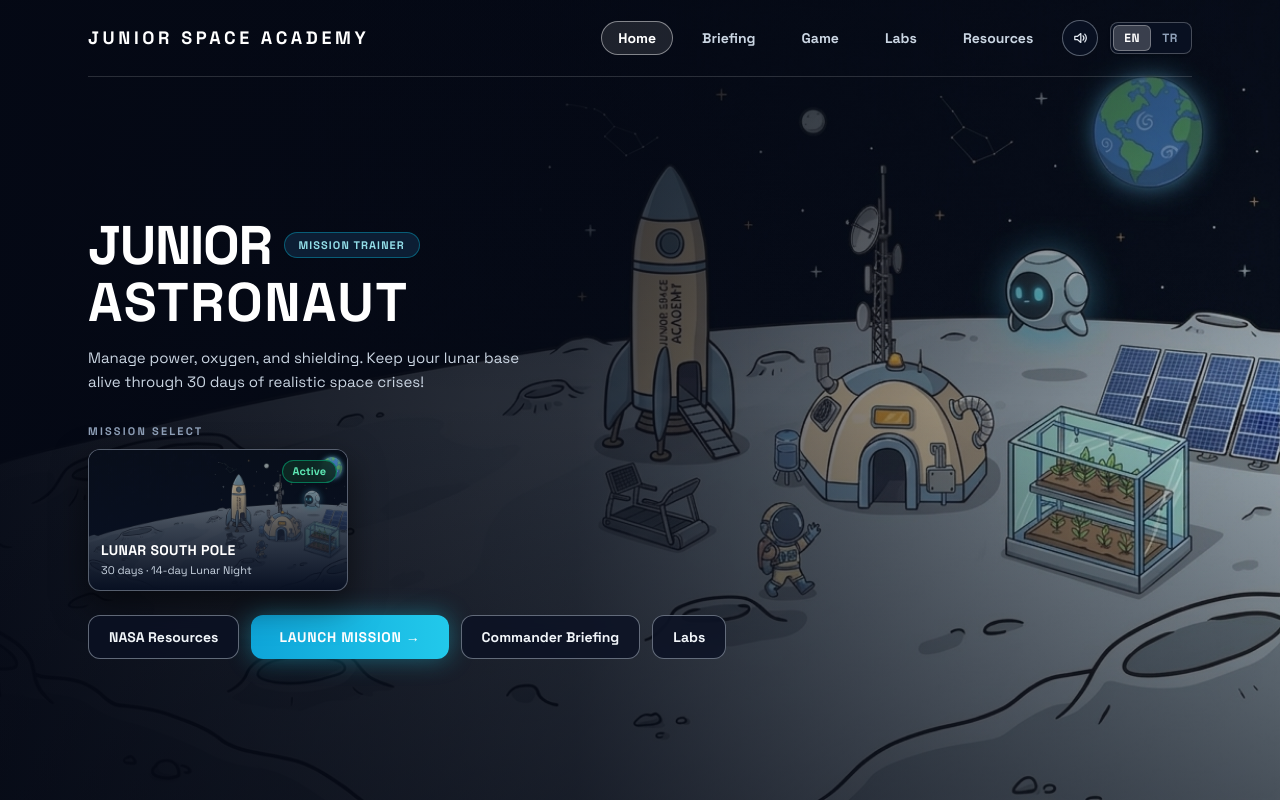
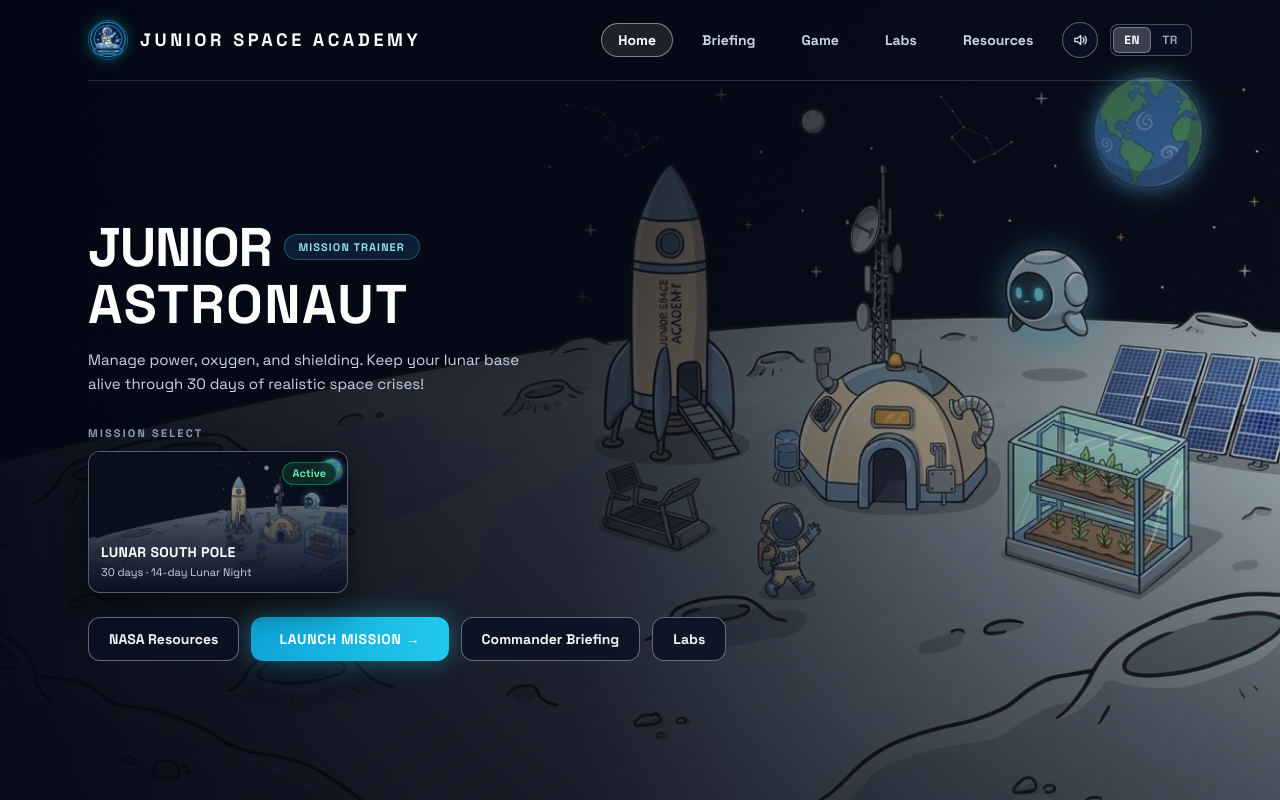
Before and after one commit to nurguld/UONA_Space-Survival-Academy, a React (Vite) app: page / in a window 1280 px wide. Built offline with nearby package versions, Linux system fonts and the light colour scheme.

Commit message:
LogoEklendi

```diff
--- a/index.html
+++ b/index.html
@@ -2,10 +2,10 @@
 <html lang="en">
   <head>
     <meta charset="UTF-8" />
-    <link rel="icon" type="image/svg+xml" href="/favicon.svg" />
+    <link rel="icon" href="/src/assets/logo.png" />
     <link href="https://fonts.googleapis.com/css2?family=Pixelify+Sans:wght@400;700&family=Space+Grotesk:wght@400;500;700&display=swap" rel="stylesheet">
     <meta name="viewport" content="width=device-width, initial-scale=1.0" />
-    <title>junior-space-academy</title>
+    <title>Junior Space Academy</title>
   </head>
   <body>
     <div id="root"></div>
--- a/src/components/Navbar.tsx
+++ b/src/components/Navbar.tsx
@@ -1,5 +1,6 @@
 import { useEffect, useState } from 'react'
 import { Link, useLocation } from 'react-router-dom'
+import logoImg from '../assets/logo.png'
 import { useLanguage } from '../context/LanguageContext'
 import {
   getSoundMuted,
@@ -87,9 +88,15 @@ export default function Navbar() {
       <Link
         to="/"
         onClick={() => playClick()}
-        className="text-base sm:text-lg font-bold tracking-[0.2em] uppercase text-white hover:text-cyan-300 transition-colors"
+        className="inline-flex items-center gap-3 text-base sm:text-lg font-bold tracking-[0.2em] uppercase text-white hover:text-cyan-300 transition-colors"
       >
-        JUNIOR SPACE ACADEMY
+        <img
+          src={logoImg}
+          alt=""
+          aria-hidden="true"
+          className="h-9 w-9 sm:h-10 sm:w-10 shrink-0 rounded-full object-cover border border-cyan-400/45 shadow-[0_0_14px_rgba(34,211,238,0.28)]"
+        />
+        <span>JUNIOR SPACE ACADEMY</span>
       </Link>
 
       <nav aria-label={pick('Main menu', 'Ana menü')} className="flex flex-wrap items-center gap-2 sm:gap-3">
--- a/src/pages/gamePages/Result.tsx
+++ b/src/pages/gamePages/Result.tsx
@@ -1,6 +1,7 @@
 import { useRef, useState } from 'react'
 import { Link, useNavigate } from 'react-router-dom'
 import html2canvas from 'html2canvas'
+import logoImg from '../../assets/logo.png'
 import Navbar from '../../components/Navbar'
 import { RESOURCE_ORDER } from '../../components/ResourceIcon'
 import { useGame } from '../../context/GameContext'
@@ -442,6 +443,17 @@ export default function Result() {
                 className="flex flex-wrap items-start justify-between gap-4 pb-5"
                 style={{ borderBottom: '1px solid rgba(203, 213, 225, 0.2)' }}
               >
+                <div className="min-w-0 flex items-start gap-3.5">
+                  <img
+                    src={logoImg}
+                    alt=""
+                    aria-hidden="true"
+                    className="h-12 w-12 shrink-0 rounded-full object-cover"
+                    style={{
+                      border: '1px solid rgba(56, 189, 248, 0.45)',
+                      boxShadow: '0 0 14px rgba(34, 211, 238, 0.25)',
+                    }}
+                  />
                   <div className="min-w-0">
                     <span
                       className="text-xs font-semibold uppercase tracking-[0.18em]"
@@ -476,6 +488,7 @@ export default function Result() {
                           `${commanderTitle} · Her başarısız deneme, bir sonraki görev için veri sağlar.`,
                         )}
                   </p>
+                  </div>
                 </div>
 
                 {isWon && (
--- a/src/pages/labPage/BuildLab.css
+++ b/src/pages/labPage/BuildLab.css
@@ -37,9 +37,22 @@
 }
 
 .build-brand {
+  display: inline-flex;
+  align-items: center;
+  gap: 10px;
   font-size: 17px;
   letter-spacing: 1px;
   color: white;
+}
+
+.build-brand-logo {
+  width: 34px;
+  height: 34px;
+  flex-shrink: 0;
+  border-radius: 9999px;
+  object-fit: cover;
+  border: 1px solid rgb(73 207 255 / 45%);
+  box-shadow: 0 0 12px rgb(48 183 241 / 28%);
 }
 
 .build-nav-label {
--- a/src/pages/labPage/BuildLab.tsx
+++ b/src/pages/labPage/BuildLab.tsx
@@ -1,6 +1,7 @@
 import { useCallback, useEffect, useRef, useState } from 'react'
 import { Link } from 'react-router-dom'
 import { ArrowLeft } from 'lucide-react'
+import logoImg from '../../assets/logo.png'
 import LanguageToggle from '../../components/LanguageToggle'
 import LabStationBadge from '../../components/labComponents/LabStationBadge'
 import ModuleSelector from '../../components/labComponents/ModuleSelector'
@@ -327,7 +328,10 @@ export default function BuildLab() {
         onClickCapture={(event) => handleInteractiveClick(event.target)}
       >
         <nav className="build-navbar" aria-label={pick('Build Lab navigation', 'İnşa Labı gezinti')}>
-          <span className="build-brand">JUNIOR SPACE ACADEMY</span>
+          <span className="build-brand">
+            <img src={logoImg} alt="" aria-hidden="true" className="build-brand-logo" />
+            <span>JUNIOR SPACE ACADEMY</span>
+          </span>
 
           <div className="build-nav-actions">
             <span className="build-nav-label">{pick('BUILD LAB / 01', 'İNŞA LABI / 01')}</span>
```
Also changed, not shown: src/assets/logo.png (added). Lines whose indentation alone changed are shown as unchanged.
